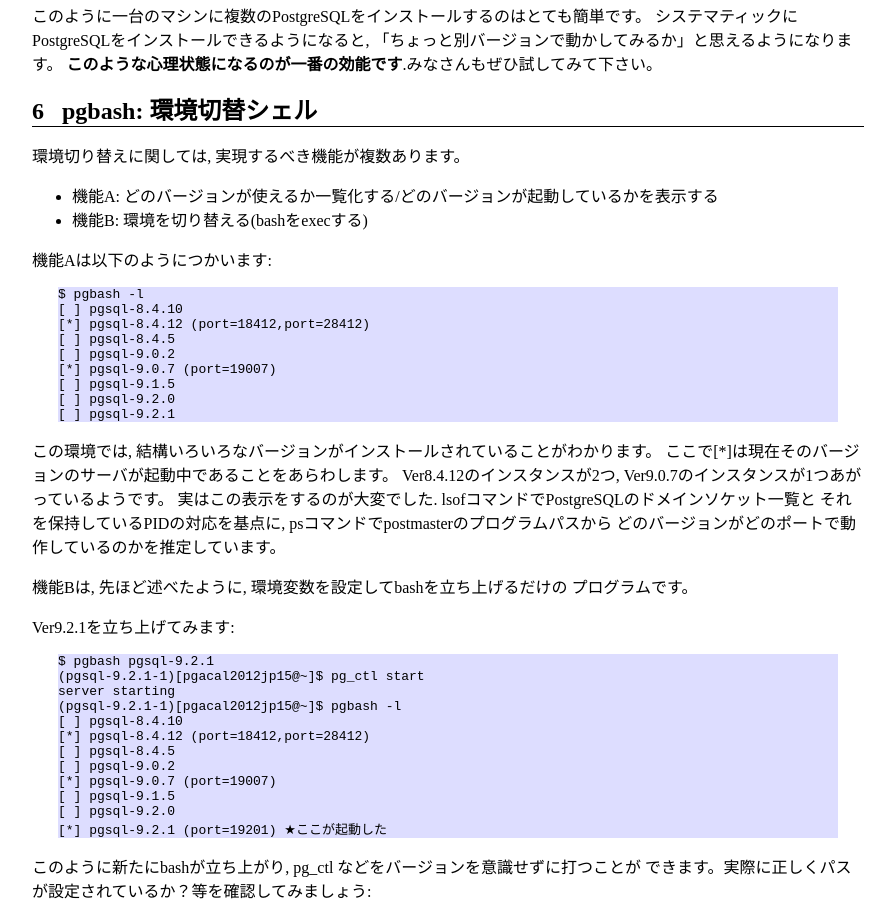
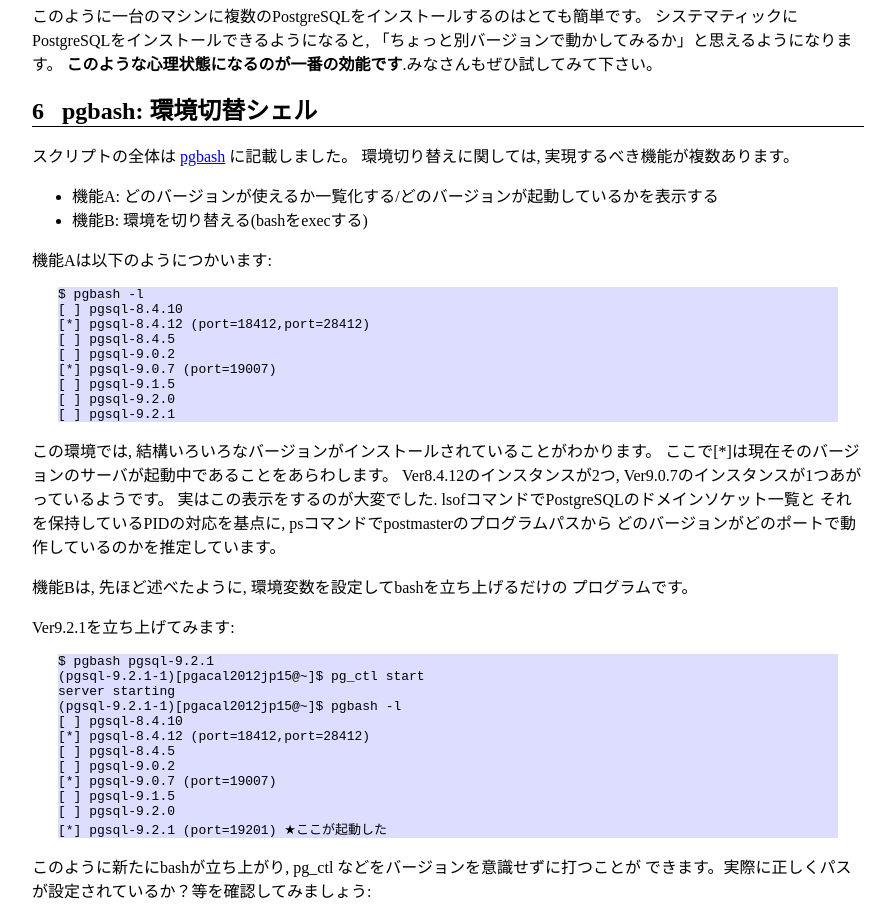
Before and after one commit to unok/pgacal2012jp15, a plain HTML site: page index.html in a window 1280 px wide. Shown: the part 2059-2974 px from the top of the page, without its empty margins (38-930 px from the left). Drawn offline with Linux system fonts and the light colour scheme.

Commit message:
Updated.

```diff
--- a/index.html
+++ b/index.html
@@ -538,7 +538,8 @@ make; make install
 </div>
 <div class="section" id="id7">
 <h1>6&nbsp;&nbsp;&nbsp;pgbash: 環境切替シェル</h1>
-<p>環境切り替えに関しては, 実現するべき機能が複数あります。</p>
+<p>スクリプトの全体は <a class="reference external" href="https://github.com/sakamotomsh/pgacal2012jp15/blob/master/pgbash">pgbash</a> に記載しました。
+環境切り替えに関しては, 実現するべき機能が複数あります。</p>
 <ul class="simple">
 <li>機能A: どのバージョンが使えるか一覧化する/どのバージョンが起動しているかを表示する</li>
 <li>機能B: 環境を切り替える(bashをexecする)</li>
```
